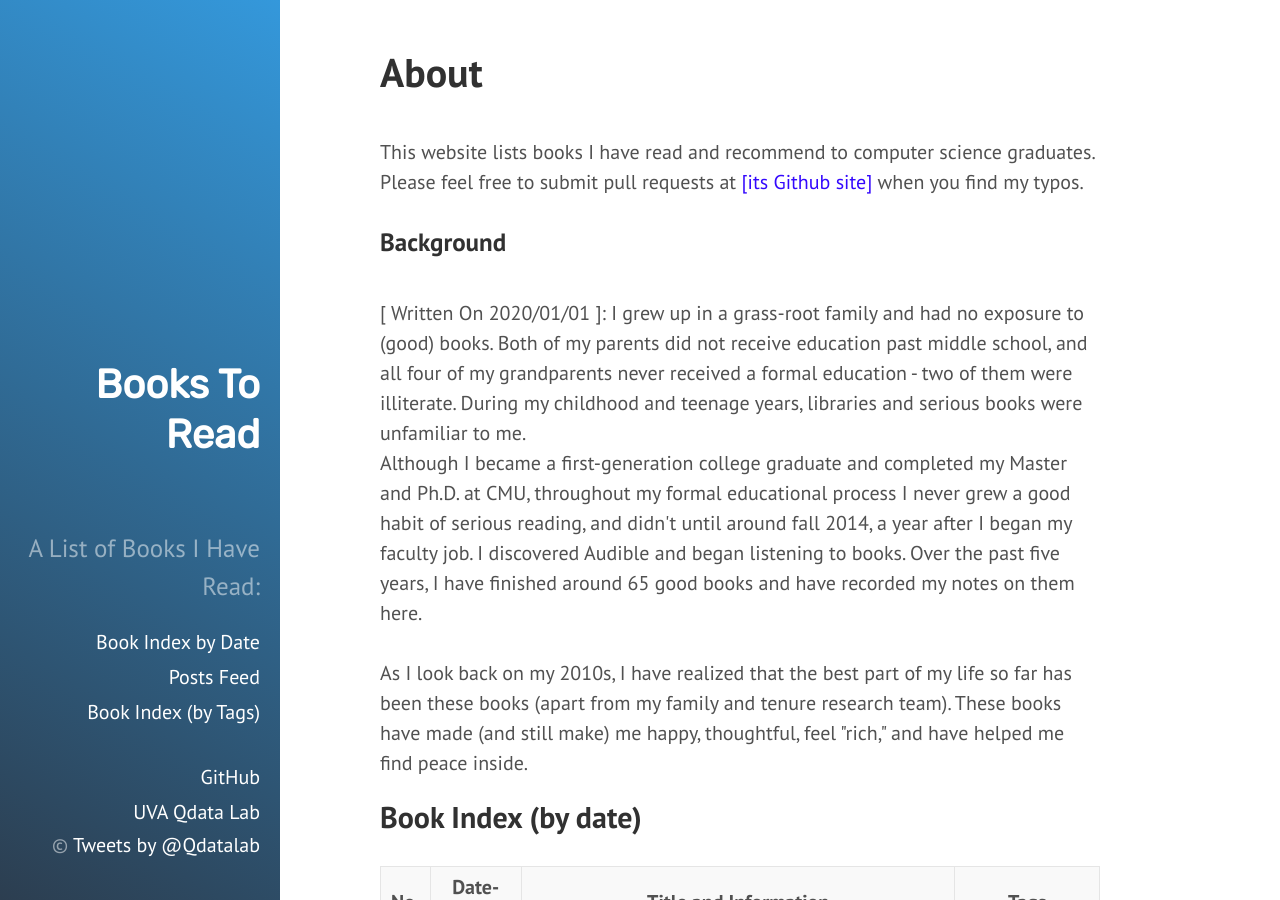
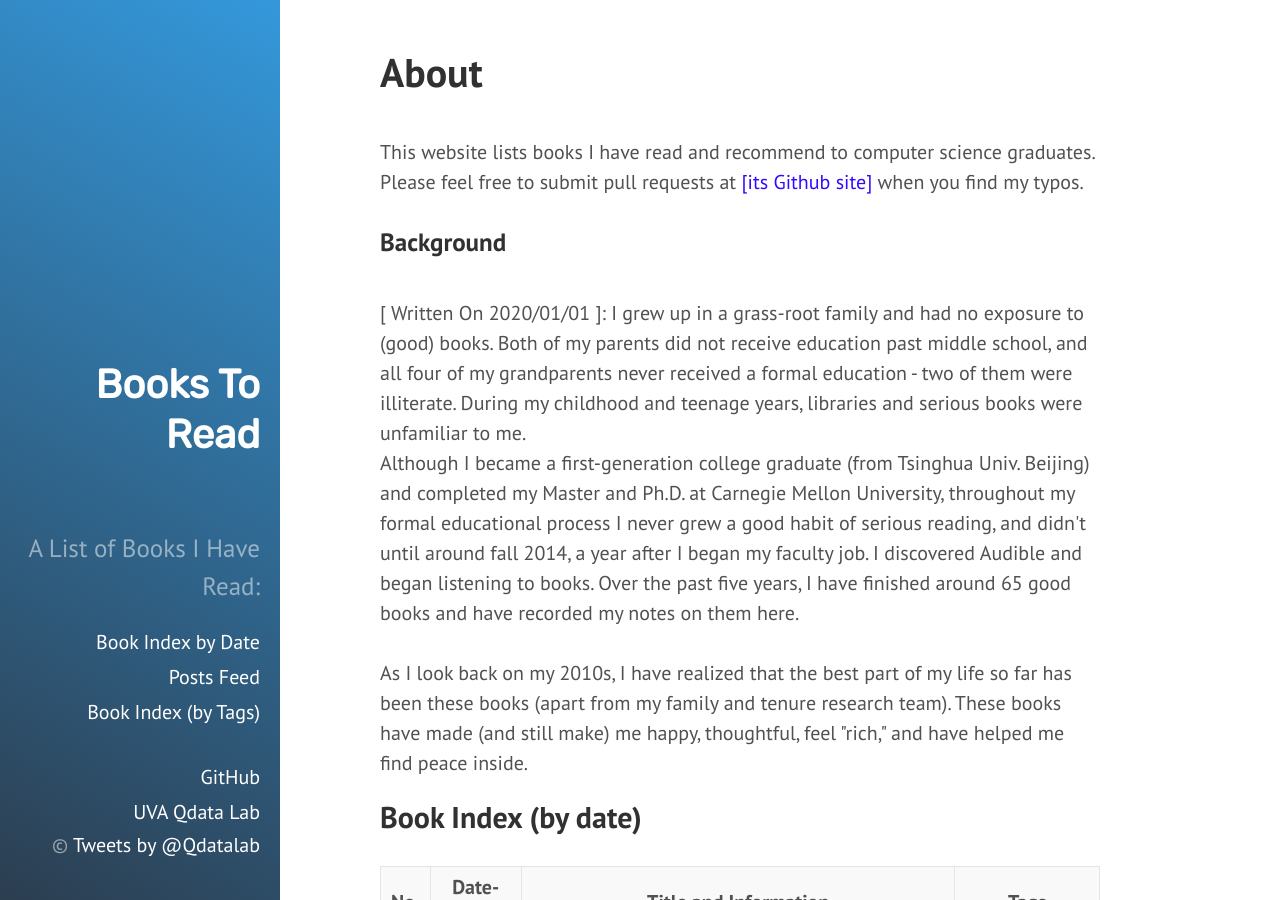
Before and after one commit to qiyanjun/books2read, a Jekyll site: the page built from index.html, in a window 1280 px wide and 900 px high. Built offline with Jekyll 4.4.1, drawn with Linux system fonts in a browser that asks for light colours.

Commit message:
Update index.html

```diff
--- a/index.html
+++ b/index.html
@@ -17,7 +17,7 @@
 
 
 
-Although I became a first-generation college graduate and completed my Master and Ph.D. at CMU, throughout my formal educational process I never grew a good habit of serious reading, and didn't until around fall 2014, a year after I began my faculty job. I discovered Audible and began listening to books. Over the past five years, I have finished around 65 good books and have recorded my notes on them here. <BR>
+Although I became a first-generation college graduate (from Tsinghua Univ. Beijing) and completed my Master and Ph.D. at Carnegie Mellon University, throughout my formal educational process I never grew a good habit of serious reading, and didn't until around fall 2014, a year after I began my faculty job. I discovered Audible and began listening to books. Over the past five years, I have finished around 65 good books and have recorded my notes on them here. <BR>
 
 <br>
 
```
